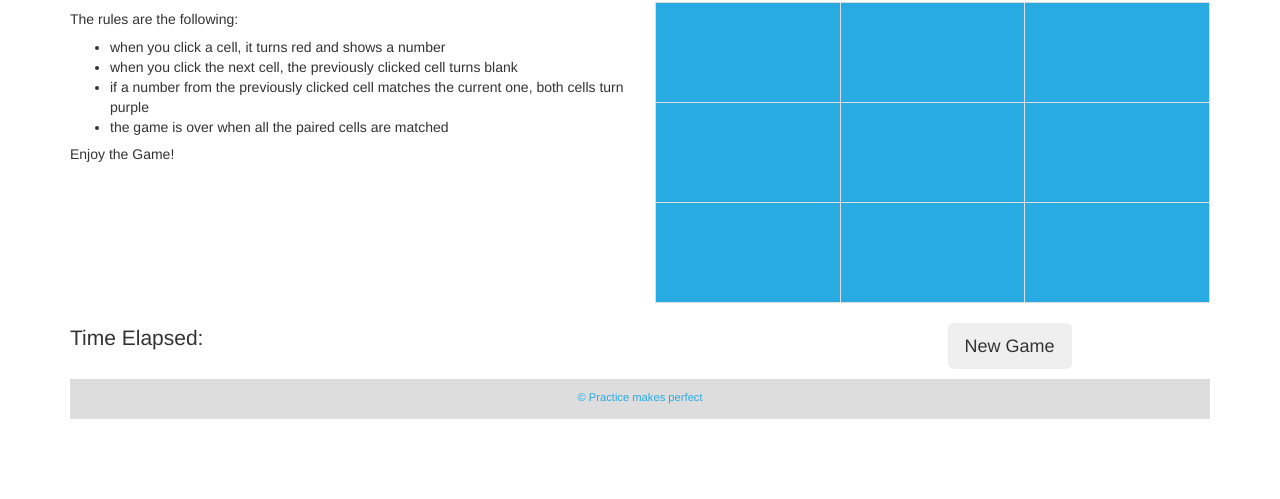
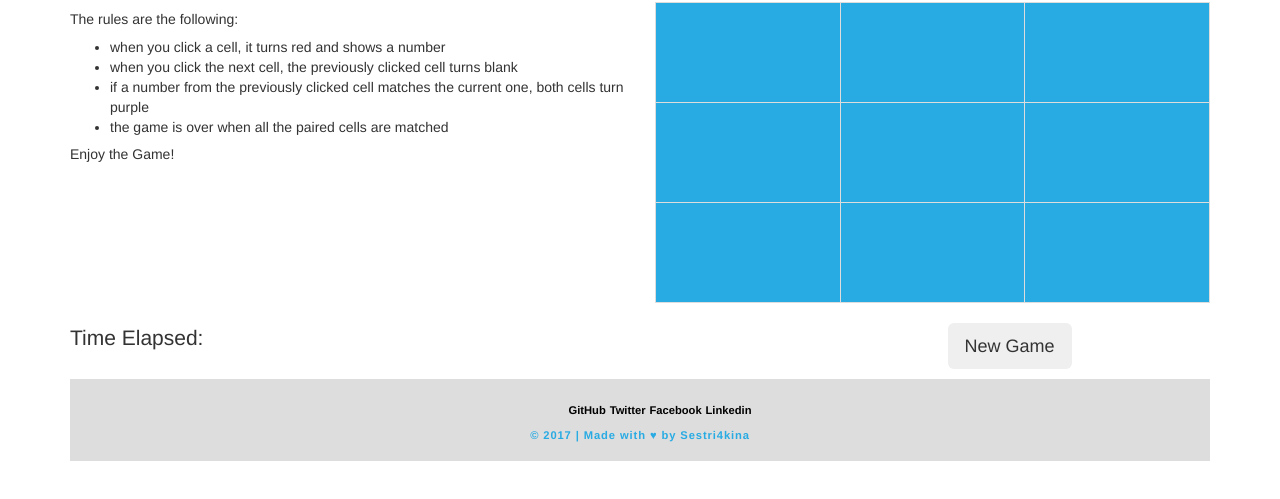
Before and after one commit to Sestri4kina/memory-match-game, a website: page src/index.html in a window 1280 px wide. Shown: the part 67-566 px from the top of the page. Drawn offline with nearby package versions, Linux system fonts and the light colour scheme.

Commit message:
Add changes to footer and change file name

```diff
--- a/src/memoryMatch.html
+++ b/src/index.html
@@ -63,10 +63,19 @@
 
     <div class="container">
         <div class="footer">
-            <h6>&copy; Practice makes perfect</h6>
+            <ul class="social-links">
+                <li><a href="https://github.com/Sestri4kina" target="_blank">GitHub</a></li>
+                <li><a href="https://twitter.com/Sestri4kina" target="_blank">Twitter</a></li>
+                <li><a href="https://www.facebook.com/anastasiia.bratochkina" target="_blank">Facebook</a></li>
+                <li><a href="https://www.linkedin.com/in/abratochkina/" target="_blank">Linkedin</a></li>
+            </ul>
+            <div class="legal">
+                <h6>&copy; 2017 | Made with &hearts; by Sestri4kina</h6>
+            </div>
         </div>
     </div>
 
-    <script src="memoryMatch.js"></script>
+    <script src="index.js"></script>
 </body>
 </html>
+<!-- Made with love -->
--- a/src/memoryMatch.js
+++ b/src/index.js
@@ -12,7 +12,7 @@ var numCompleted = 0;
 setUp();
 
 function randomAnswers(){
-    var answers = [1,1,2,2,3,3,4,4,5];
+    var answers = [31,31,27,27,83,83,49,49,56];
     answers.sort(function(item){
         return .5 - Math.random();
     });
@@ -56,7 +56,7 @@ function setUp(){
                     clickedArray = [];
 
                     if(numCompleted == 8){
-                        alert("You won in " + time + " seconds!");
+                        alert("Congratulations! You won in " + time + " seconds!");
                         clearInterval(interval);
                     }
                 }
--- a/src/style.css
+++ b/src/style.css
@@ -12,15 +12,10 @@ h1 {
     text-align: center;
 }
 
-h6 {
-    font-weight: 500;
-    font-size: .8em;
-    color: #28abe3;
-    text-align: center;
-}
+
 
 p {
-    font-weight: 400;
+    font-weight: 500;
     font-size: 1.5em;
 }
 
@@ -35,7 +30,29 @@ tbody td{
 
 .footer {
     background-color: #dddddd;
-    height: 40px;
-    padding: 2px 10px;
+
+    padding: 10px 10%;
+    margin-top: 10px;
+    text-align: center;
+}
+.social-links {
     margin-top: 10px;
 }
+
+.social-links li {
+    display: inline-block;
+}
+
+.social-links li a {
+    font-weight: 600;
+    font-size: .8em;
+    color: black;
+}
+
+.legal h6 {
+    font-weight: 800;
+    font-size: .8em;
+    letter-spacing: 0.08em;
+    text-align: center;
+    color: #28abe3;
+}
```
Also changed, not shown: 1 other file.
